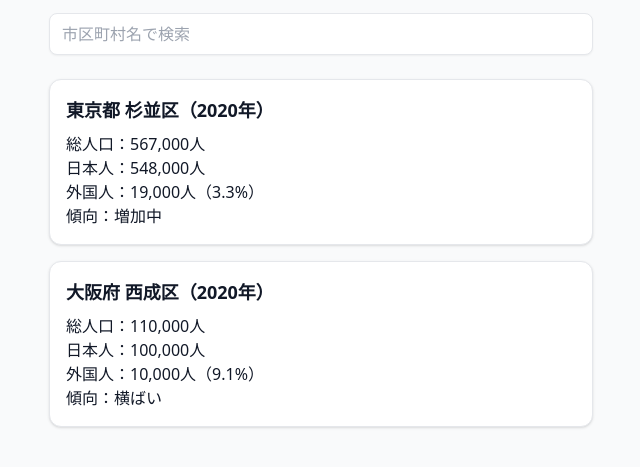
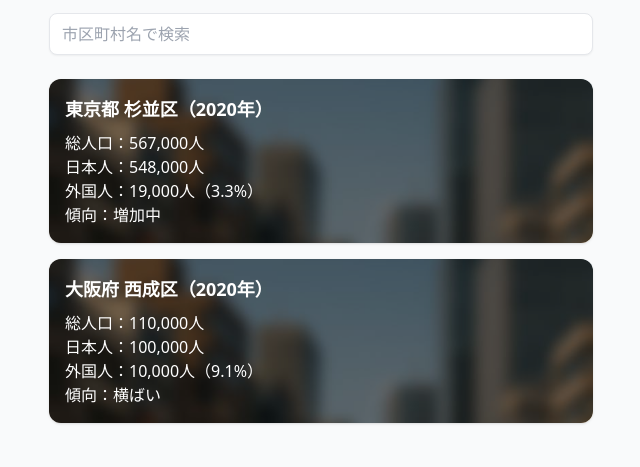
Before and after one commit to max-766/popmap, a plain HTML site: page index.html in a window 1280 px wide. Shown: the part 59-526 px from the top of the page, without its empty margins (319-959 px from the left). Drawn offline with nearby package versions, Linux system fonts and the light colour scheme.

Commit message:
Add files via upload

```diff
--- a/app.js
+++ b/app.js
@@ -30,13 +30,15 @@ function render(filtered) {
   }
   filtered.forEach((item) => {
     const div = document.createElement("div");
-    div.className = "bg-white border border-gray-200 rounded-xl p-4 shadow";
+    div.className = "card-bg rounded-xl shadow overflow-hidden";
     div.innerHTML = `
-      <h2 class="text-lg font-semibold mb-2">${item.name}（${item.year}年）</h2>
-      <p>総人口：${item.total.toLocaleString()}人</p>
-      <p>日本人：${item.japanese.toLocaleString()}人</p>
-      <p>外国人：${item.foreign.toLocaleString()}人（${item.rate}%）</p>
-      <p>傾向：${item.trend}</p>
+      <div class="card-overlay">
+        <h2 class="text-lg font-semibold mb-2">${item.name}（${item.year}年）</h2>
+        <p>総人口：${item.total.toLocaleString()}人</p>
+        <p>日本人：${item.japanese.toLocaleString()}人</p>
+        <p>外国人：${item.foreign.toLocaleString()}人（${item.rate}%）</p>
+        <p>傾向：${item.trend}</p>
+      </div>
     `;
     results.appendChild(div);
   });
--- a/index.html
+++ b/index.html
@@ -5,6 +5,19 @@
     <meta name="viewport" content="width=device-width, initial-scale=1.0" />
     <title>市区町村人口ビジュアライザー</title>
     <script src="https://cdn.tailwindcss.com"></script>
+    <style>
+      .card-bg {
+        background-image: url('images/background.jpg');
+        background-size: cover;
+        background-position: center;
+        color: white;
+      }
+      .card-overlay {
+        background-color: rgba(0, 0, 0, 0.5);
+        padding: 1rem;
+        border-radius: 0.75rem;
+      }
+    </style>
   </head>
   <body class="bg-gray-50 text-gray-900 font-sans">
     <div class="max-w-xl mx-auto px-4 py-6">
```
